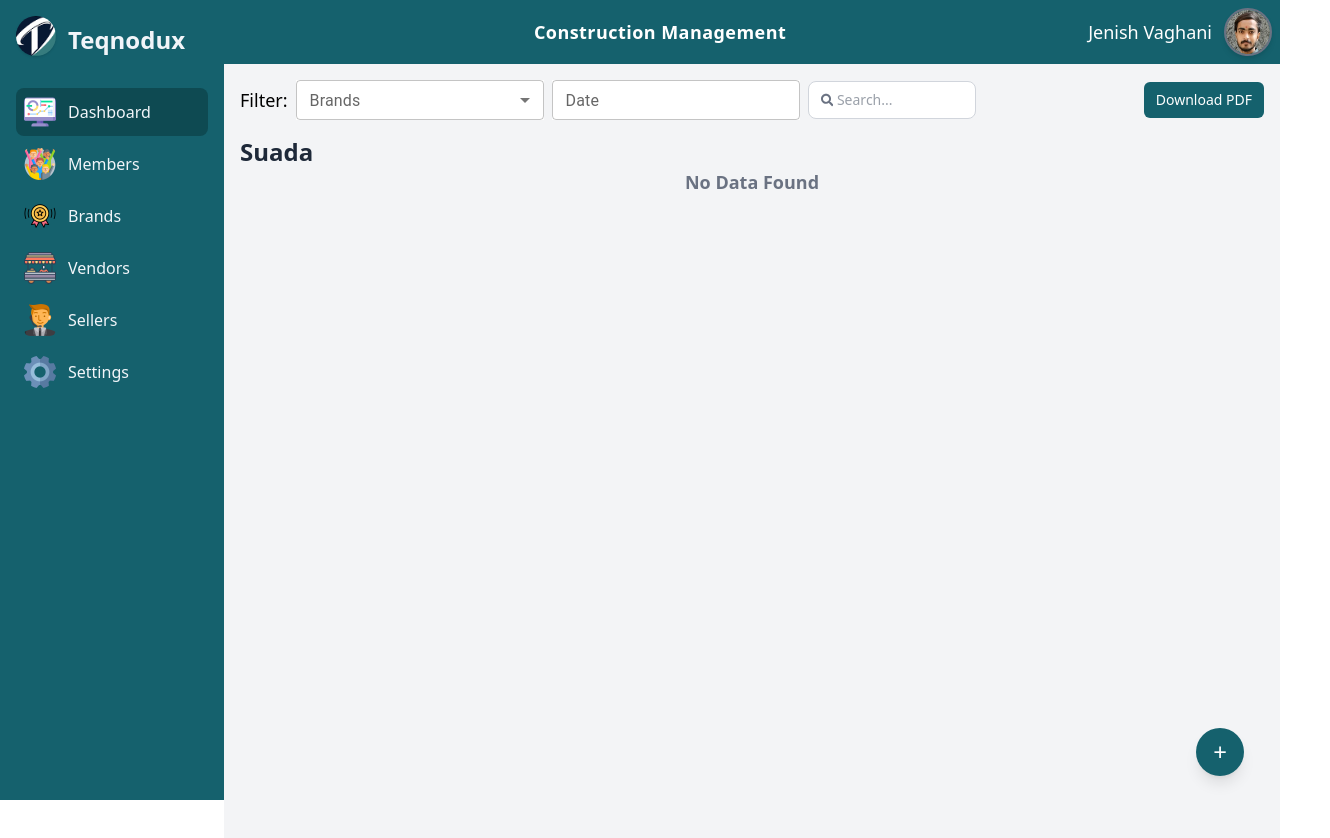
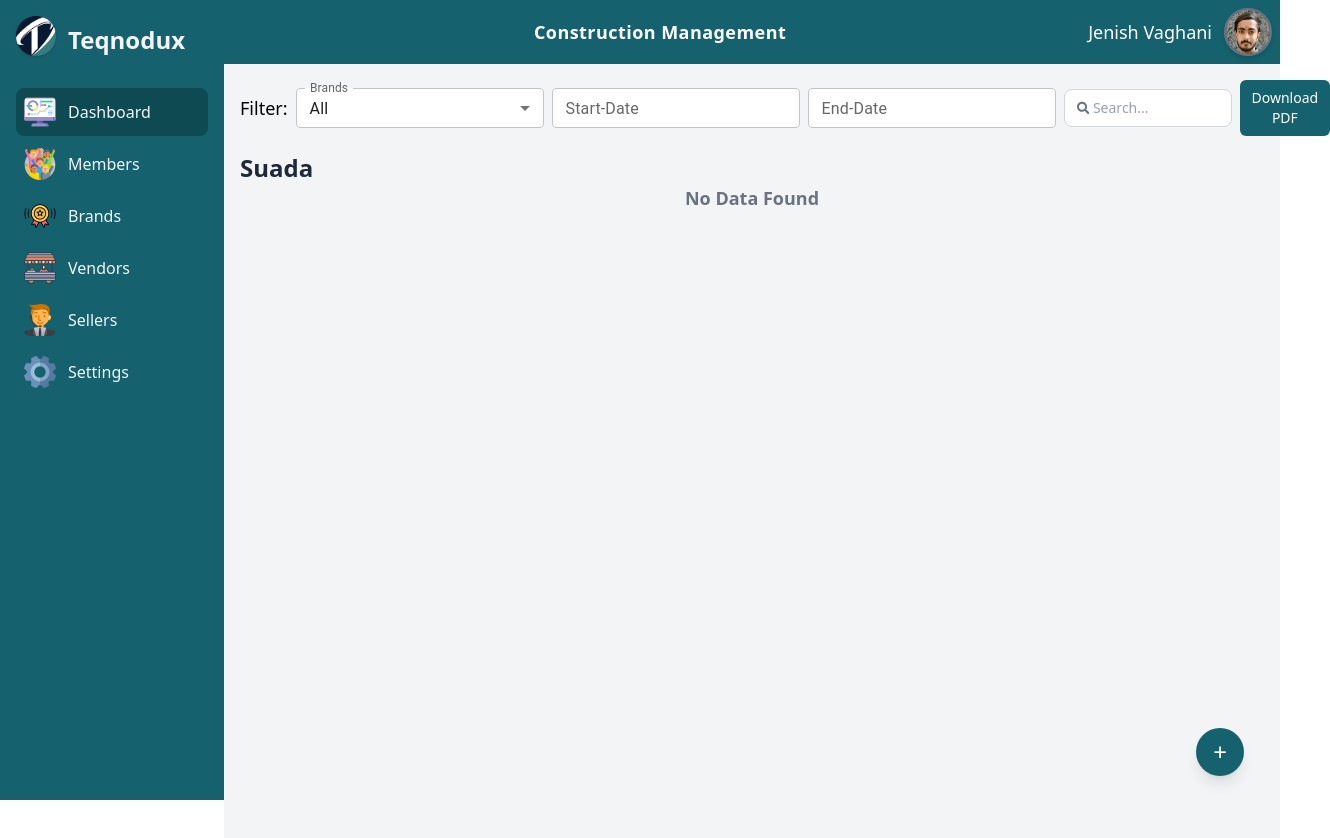
Before and after one commit to JenishVaghani/construction, a React (Vite) app: page /dashboard in a window 1280 px wide. Shown: the top 838 px of the page, 1330 px wide, since content can reach past the window. Built offline with nearby package versions, Linux system fonts and the light colour scheme.

Commit message:
Brand and date filter is applied

```diff
--- a/package.json
+++ b/package.json
@@ -13,8 +13,9 @@
     "@emotion/react": "^11.14.0",
     "@emotion/styled": "^11.14.0",
     "@mui/joy": "^5.0.0-beta.51",
-    "@mui/material": "^6.4.7",
-    "@mui/x-date-pickers": "^7.27.3",
+    "@mui/material": "^6.4.9",
+    "@mui/x-date-pickers": "^7.28.0",
+    "@mui/x-date-pickers-pro": "^7.28.0",
     "@reduxjs/toolkit": "^2.6.1",
     "@tailwindcss/vite": "^4.0.12",
     "dayjs": "^1.11.13",
--- a/src/components/Dashboard/AddSuada.jsx
+++ b/src/components/Dashboard/AddSuada.jsx
@@ -114,8 +114,6 @@ function AddSuada() {
     (watch("suadaSizes") || []).includes(size.value)
   );
 
-
-
   const [inputData, setInputData] = useState({
     vendorRate: 0,
     sellerRate: 0,
@@ -229,7 +227,8 @@ function AddSuada() {
                     rules={{ required: "Date is required" }}
                     render={({ field }) => (
                       <DateField
-                        suadaDate={field.onChange}
+                        label="Date"
+                        date={field.onChange}
                         value={watch("suadaDate")}
                       />
                     )}
--- a/src/components/Dashboard/Dashboard.jsx
+++ b/src/components/Dashboard/Dashboard.jsx
@@ -6,19 +6,32 @@ import DropDownField from "../MUIComponents/DropDownField";
 import DateField from "../MUIComponents/DateField";
 import { useSelector } from "react-redux";
 import { FILTER, DOWNLOAD } from "../../utils/constants";
+import { Controller, useForm } from "react-hook-form";
 
 function Dashboard({ isSidebarOpen }) {
+  const brands = useSelector((state) => state.users.brands);
+  const brandOptions = [
+    { label: "All", value: "all" }, // Default option
+    ...brands.map((brand) => ({
+      label: brand.name,
+      value: brand.id,
+    })),
+  ];
+
+  const { register, control, getValues, watch, setValue } = useForm({
+    defaultValues: {
+      brandFilter: "all",
+      startDate: null,
+      endDate: null,
+    },
+  });
+
+  console.log("check filter", watch("brandFilter"));
+
   const navigate = useNavigate();
   const filter = FILTER;
   const download = DOWNLOAD;
-  const brands = useSelector((state) => state.users.brands);
   const suadas = useSelector((state) => state.users.suadas);
-  const brandOptions = Array.isArray(brands)
-    ? brands.map((brand) => ({
-        label: brand.name,
-        value: brand.id,
-      }))
-    : [];
   const [isFilterModal, setIsFilterModal] = useState(false);
 
   useEffect(() => {
@@ -28,6 +41,35 @@ function Dashboard({ isSidebarOpen }) {
     // eslint-disable-next-line react-hooks/exhaustive-deps
   }, [isSidebarOpen]);
 
+  // Filter logic
+  const filteredSuadas = suadas.filter((item) => {
+    const startDate = getValues("startDate");
+    const endDate = getValues("endDate");
+    const itemDate = item.date;
+    // console.log("startDate:", startDate);
+    // console.log("endDate:", endDate);
+    // console.log("itemDate:", itemDate);
+
+    const isWithinDateRange =
+      !startDate || !endDate || (itemDate >= startDate && itemDate <= endDate);
+
+    const isMatchingBrand =
+
+    watch("brandFilter") === "all" ||
+      item.brandName.value === watch("brandFilter");
+
+    return isMatchingBrand && isWithinDateRange;
+  });
+
+  // Handle Apply Filter
+  const handleApplyFilter = () => {
+    const mobileInStartDate = getValues("startDate");
+    const mobileInEndDate = getValues("endDate");
+    console.log("mobileInStartDate", mobileInStartDate);
+    console.log("mobileInEndDate", mobileInEndDate);
+
+    setIsFilterModal(false); // Close modal
+  };
   return (
     <>
       <div className="min-h-screen bg-gray-100">
@@ -37,12 +79,39 @@ function Dashboard({ isSidebarOpen }) {
               {/* Filter */}
               <div className="flex items-center space-x-2">
                 <label className="text-lg font-medium">Filter:</label>
-                <DropDownField options={brandOptions} title="Brands" />
+                <DropDownField
+                  options={brandOptions}
+                  title="Brands"
+                  value={watch("brandFilter")}
+                  {...register("brandFilter")}
+                  onChange={(e) => setValue("brandFilter", e)}
+                />
               </div>
 
               {/* Datepicker */}
-              <div>
-                <DateField />
+              <div className="flex space-x-2">
+                <Controller
+                  name="startDate"
+                  control={control}
+                  render={({ field }) => (
+                    <DateField
+                      label="Start-Date"
+                      date={field.onChange}
+                      value={watch("startDate")}
+                    />
+                  )}
+                />
+                <Controller
+                  name="endDate"
+                  control={control}
+                  render={({ field }) => (
+                    <DateField
+                      label="End-Date"
+                      date={field.onChange}
+                      value={watch("endDate")}
+                    />
+                  )}
+                />
               </div>
 
               {/* Search - Takes Full Width in Between */}
@@ -85,10 +154,38 @@ function Dashboard({ isSidebarOpen }) {
             {isFilterModal && (
               <div className="fixed inset-0 top-16 bg-gray-100 z-50 flex flex-col p-4 space-y-4 overflow-auto">
                 {/* Dropdown */}
-                <DropDownField options={brandOptions} title="Brands" />
+                <DropDownField
+                  options={brandOptions}
+                  title="Brands"
+                  value={watch("brandFilter")}
+                  {...register("brandFilter")}
+                  onChange={(e) => setValue("brandFilter", e)}
+                />
 
                 {/* Date Picker */}
-                <DateField />
+                <Controller
+                  name="startDate"
+                  control={control}
+                  render={({ field }) => (
+                    <DateField
+                      label="Start-Date"
+                      date={field.onChange}
+                      value={watch("startDate")}
+                    />
+                  )}
+                />
+
+                <Controller
+                  name="endDate"
+                  control={control}
+                  render={({ field }) => (
+                    <DateField
+                      label="End-Date"
+                      date={field.onChange}
+                      value={watch("endDate")}
+                    />
+                  )}
+                />
 
                 {/* Search Field */}
                 <div className="flex flex-col space-y-2">
@@ -108,7 +205,11 @@ function Dashboard({ isSidebarOpen }) {
                   >
                     Cancel
                   </button>
-                  <button className="w-full sm:w-62 bg-[#15616D] text-white px-4 py-2 rounded-md hover:bg-[#0E4A52] cursor-pointer">
+                  <button
+                    type="submit"
+                    onClick={handleApplyFilter}
+                    className="w-full sm:w-62 bg-[#15616D] text-white px-4 py-2 rounded-md hover:bg-[#0E4A52] cursor-pointer"
+                  >
                     Apply
                   </button>
                 </div>
@@ -130,8 +231,8 @@ function Dashboard({ isSidebarOpen }) {
           </div>
 
           <div className="grid grid-cols-1 md:grid-cols-2 lg:grid-cols-3 xl:grid-cols-3 2xl:grid-cols-4 gap-6">
-            {suadas.length > 0 ? (
-              suadas.map((item, index) => (
+            {filteredSuadas.length > 0 ? (
+              filteredSuadas.map((item, index) => (
                 <SuadaCard
                   key={index}
                   id={item.id}
--- a/src/components/MUIComponents/DateField.jsx
+++ b/src/components/MUIComponents/DateField.jsx
@@ -5,21 +5,21 @@ import { DatePicker } from "@mui/x-date-pickers/DatePicker";
 import dayjs from "dayjs";
 import { Box } from "@mui/material";
 
-function DateField({ suadaDate, value }) {
+function DateField({ date, value, label }) {
   return (
     <div>
-      <Box className="w-62 ">
+      <Box className="w-full sm:w-62 lg:w-62 2xl:w-62">
         <LocalizationProvider dateAdapter={AdapterDayjs}>
           <DatePicker
             className="bg-white"
-            label="Date"
+            label={label}
             format="DD/MM/YYYY"
             slotProps={{ textField: { size: "small", fullWidth: true } }}
             value={value ? dayjs(value, "DD/MM/YYYY") : null}
             shouldDisableDate={(date) => date.isAfter(dayjs(), "day")}
             onChange={(newValue) => {
               const formattedDate = dayjs(newValue).format("DD/MM/YYYY");
-              suadaDate(formattedDate);
+              date(formattedDate);
             }}
           />
         </LocalizationProvider>
--- a/src/components/MUIComponents/DropDownField.jsx
+++ b/src/components/MUIComponents/DropDownField.jsx
@@ -7,6 +7,8 @@ import Select from "@mui/material/Select";
 
 function DropDownField({ options, title, onChange, value }) {
   const [selectedValue, setSelectedValue] = useState("");
+  console.log("options", options);
+
 
   useEffect(() => {
     if (value) {
```
Also changed, not shown: 1 other file (tests, documents, lock files or other folders).
